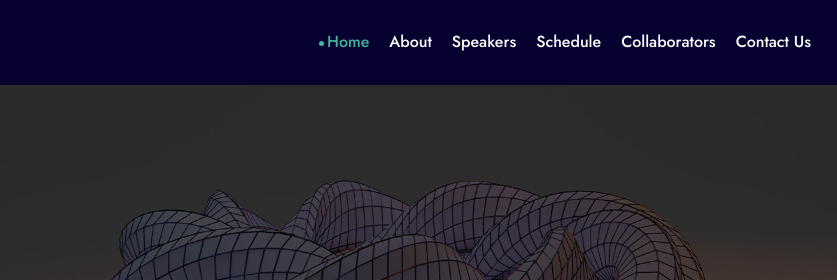
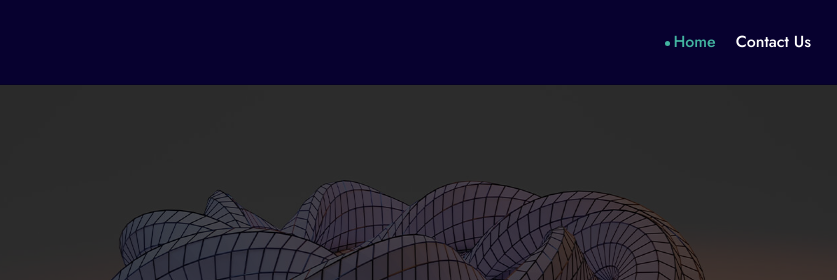
Before and after one commit to naeema-19/SPS-Task, a plain HTML site: page form.html in a window 1280 px wide. Shown: the top 280 px of the page, 238-1075 px from the left. Drawn offline with Linux system fonts and the light colour scheme; files whose address does not match are found by name.

Commit message:
Update form.html

```diff
--- a/form.html
+++ b/form.html
@@ -54,30 +54,7 @@ Home
 
 </a>
 </li>
-<li class="nav-item">
-<a href="#about" class="nav-link">
-About
-</a>
-</li>
-<li class="nav-item">
-<a href="#speakers" class="nav-link">
-Speakers
 
-</a>
-
-</li>
-<li class="nav-item">
-<a href="#schedule" class="nav-link">
-Schedule
-
-</a>
-</li>
-<li class="nav-item">
-<a href="#collaborators" class="nav-link">
-Collaborators
-
-</a>
-</li>
 <li class="nav-item">
 <a href="#connect" class="nav-link">Contact Us</a>
 </li>
```
